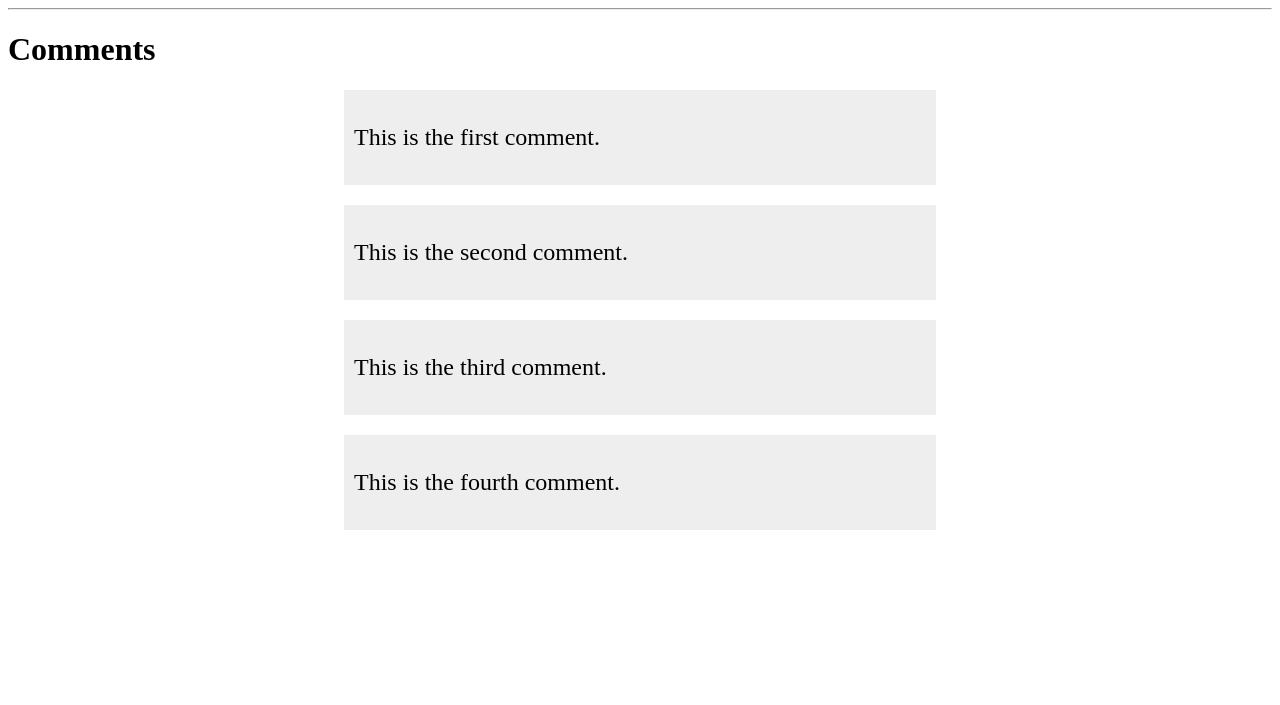
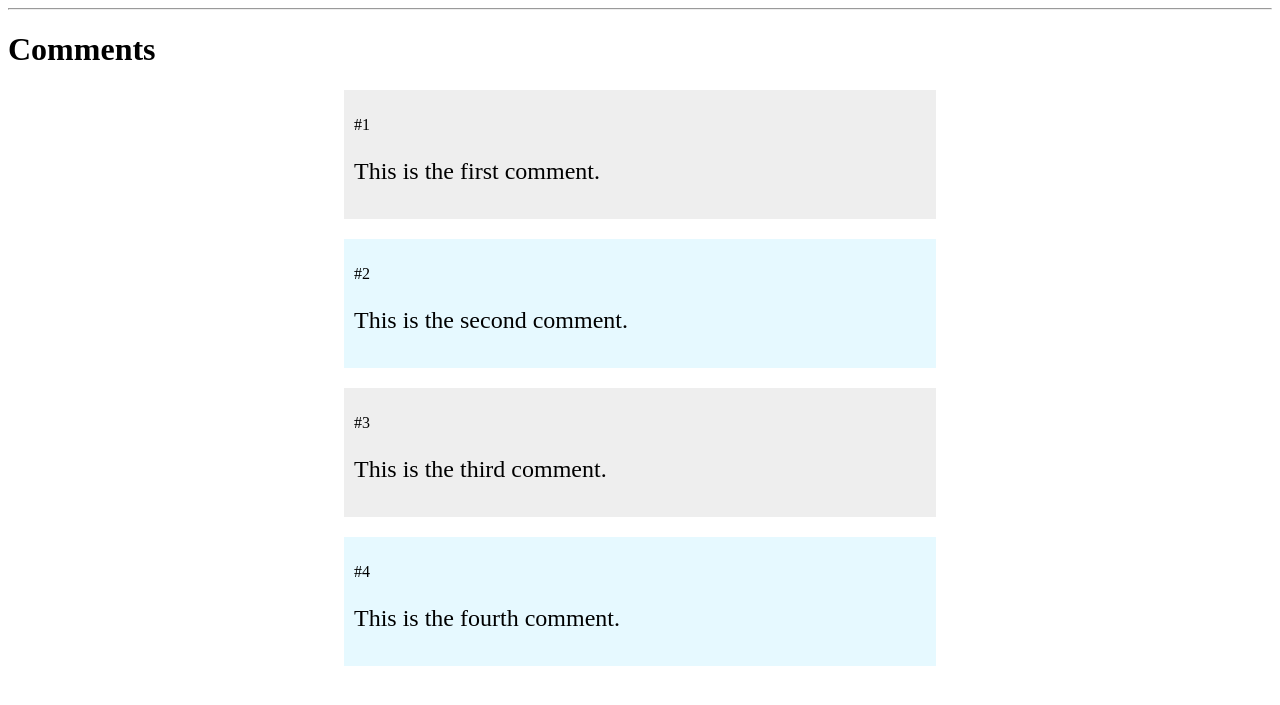
Before and after one commit to diawando/Flask_template, a Flask app: page /comments/ in a window 1280 px wide. Shown: the part 63-768 px from the top of the page. Run offline with Flask 2, Linux system fonts and the light colour scheme.

Commit message:
ajout de la condition if dans le template comments

```diff
--- a/templates/comments.html
+++ b/templates/comments.html
@@ -4,7 +4,14 @@
     <h1>{% block title %} Comments {% endblock %}</h1>
     <div style="width: 50%; margin: auto">
         {% for comment in comments %}
-          <div style="padding: 10px; background-color: #EEE; margin: 20px">
+            {% if loop.index % 2 == 0 %}
+                {% set bg_color = '#e6f9ff' %}
+            {% else %}
+                {% set bg_color = '#eee' %}
+            {% endif %}
+
+          <div style="padding: 10px; background-color: {{ bg_color }}; margin: 20px">
+                <p>#{{ loop.index }}</p>
                 <p style="font-size: 24px">{{ comment }}</p>
           </div>
         {% endfor%}
```
